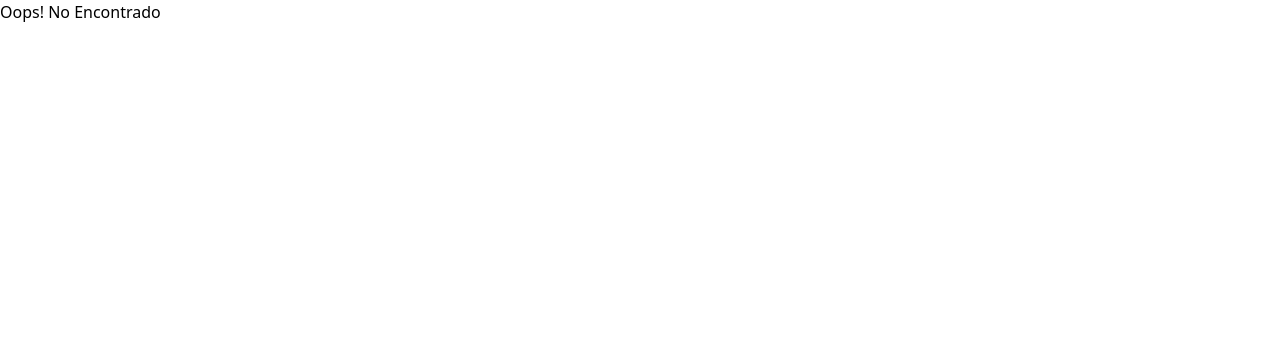
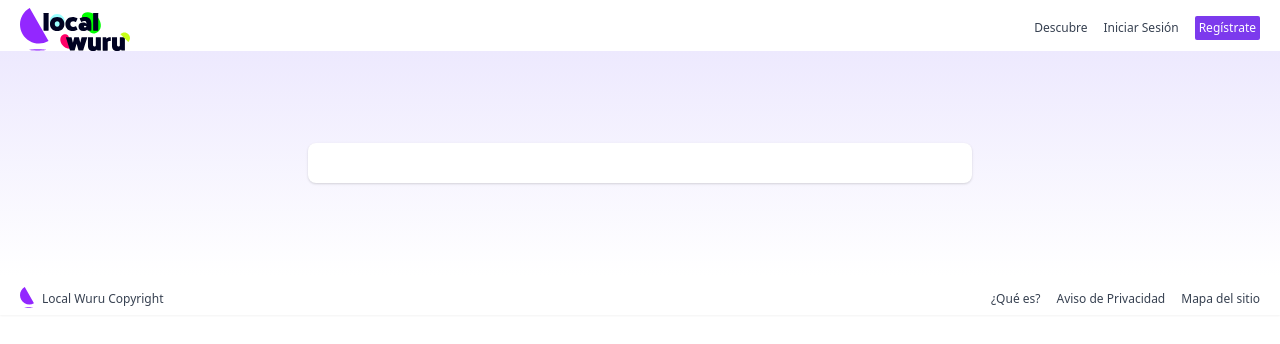
Before and after one commit to axeldelat/localwuru, a Next.js app: page /experiences/experience-single in a window 1280 px wide. Before the commit this address had no page. Shown: the top 344 px of the page. Built offline with nearby package versions, Linux system fonts and the light colour scheme; what @tailwindcss/typography would draw is missing.

Commit message:
single experience create

```diff
--- a/components/CallToAction/index.js
+++ b/components/CallToAction/index.js
@@ -11,7 +11,7 @@ function CallToAction() {
         />
       <p className="font-extrabold text-4xl text-center mb-10">Comparte tu Experiencia Local</p>
       <Link href="/new-experience">
-        <button class="text-2xl bg-purple-700 hover:bg-purple-900 text-white font-bold py-2 px-4 rounded mb-10">
+        <button className="text-2xl bg-purple-700 hover:bg-purple-900 text-white font-bold py-2 px-4 rounded mb-10">
           Publicar
         </button>
       </Link>
--- /dev/null
+++ b/pages/experiences/experience-single.js
@@ -0,0 +1,27 @@
+import Head from 'next/head'
+import styles from '../../styles/sass/style.scss'
+
+//Components
+import Navbar from '../../components/Navbar'
+import Footer from '../../components/Footer'
+
+export default function experiencesSingle() {
+  return (
+    <div className={styles.container}>
+      <Head>
+        <title>Nombre de Experiencia- LocalWuru</title>
+        <link rel="icon" href="/favicon.ico" />
+      </Head>
+
+      <Navbar/>
+      <main className="w-screen mx-auto bg-gradient-to-b from-red-100 from-purple-100 grid grid-cols-1 md:grid-cols-6 gap-4">
+        <section className="text-left h-auto p-10 md:p-20 flex flex-col  col-span-1 md:col-span-4 md:col-start-2">
+          <div className="bg-white p-5 rounded-lg text-black  my-3 shadow rounded-sm m-3">
+
+          </div>
+        </section>
+      </main>
+      <Footer/>
+    </div>
+  )
+}
--- a/pages/experiences/firstexperience.js
+++ /dev/null
@@ -1,19 +0,0 @@
-import Head from 'next/head'
-import styles from '../../styles/sass/style.scss'
-
-export default function Experience() {
-  return (
-    <div className={styles.container}>
-      <Head>
-        <title>NombreExperiencia - LocalWuru</title>
-        <link rel="icon" href="/favicon.ico" />
-      </Head>
-
-      <main>
-        <h1>
-          New Experience
-        </h1>
-      </main>
-    </div>
-  )
-}
```
